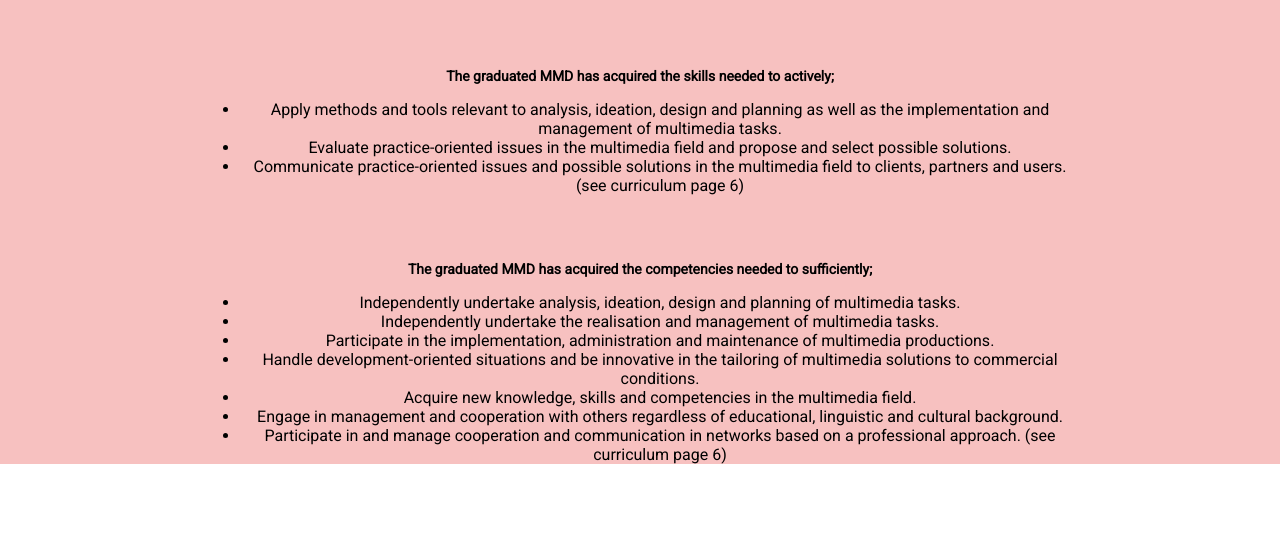
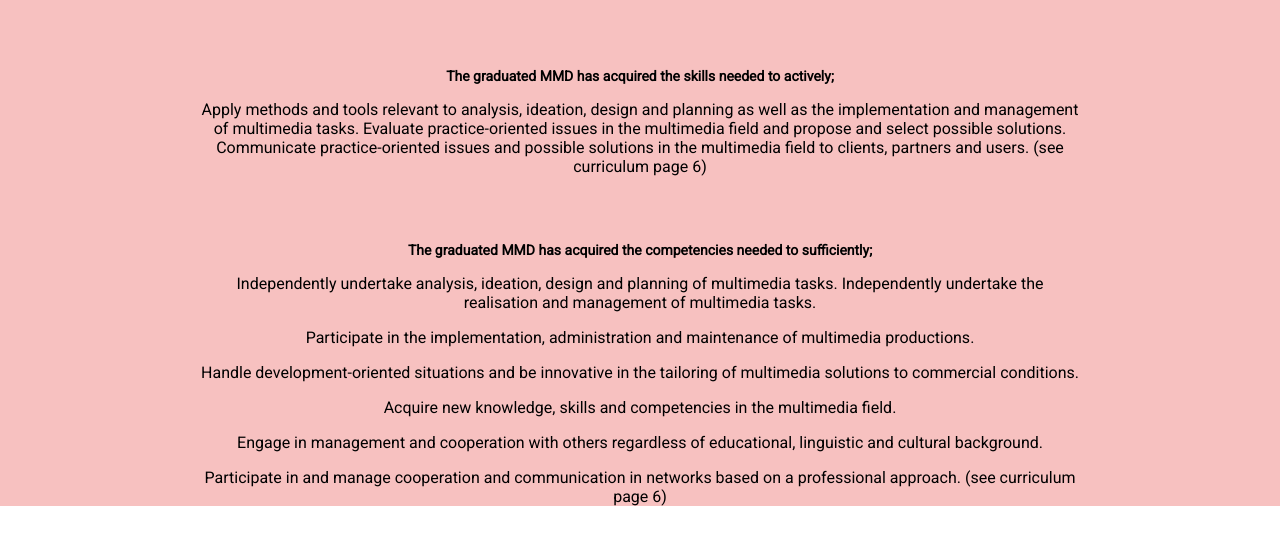
Before and after one commit to benji94p/Curriculum2, a plain HTML site: page HTMLPages/page1sub5.html in a window 1280 px wide. Shown: the part 279-824 px from the top of the page. Before the commit the page ends 800 px from the top, so only its background shows below. Drawn offline with Linux system fonts and the light colour scheme.

Commit message:
changing lists

```diff
--- a/HTMLPages/page1sub5.html
+++ b/HTMLPages/page1sub5.html
@@ -143,21 +143,28 @@
         <h1 class="header_onsite">The Skills and Competencies</h1>
         <div class="content_sub">
         <h2 class="subheader_onsite">The graduated MMD has acquired the skills needed to actively; </h2>
-            <ul>
-              <li>Apply methods and tools relevant to analysis, ideation, design and planning as well as the implementation and management of multimedia tasks. </li>
-              <li>Evaluate practice-oriented issues in the multimedia field and propose and select possible solutions. </li>
-              <li>Communicate practice-oriented issues and possible solutions in the multimedia field to clients, partners and users. (see curriculum page 6)</li>
-            </ul>
+            <p>
+            Apply methods and tools relevant to analysis, ideation, design and planning as well as the implementation and management of multimedia tasks. Evaluate practice-oriented issues in the multimedia field and propose and select possible solutions. Communicate practice-oriented issues and possible solutions in the multimedia field to clients, partners and users. (see curriculum page 6)
+            </p>
         <h2 class="subheader_onsite">The graduated MMD has acquired the competencies needed to sufficiently;</h2>
-            <ul>
-              <li>Independently undertake analysis, ideation, design and planning of multimedia tasks. </li>
-              <li>Independently undertake the realisation and management of multimedia tasks.</li>
-              <li>Participate in the implementation, administration and maintenance of multimedia productions.</li>
-                <li>Handle development-oriented situations and be innovative in the tailoring of multimedia solutions to commercial conditions.</li>
-                <li>Acquire new knowledge, skills and competencies in the multimedia field.</li>
-                <li>Engage in management and cooperation with others regardless of educational, linguistic and cultural background.</li>
-                <li>Participate in and manage cooperation and communication in networks based on a professional approach. (see curriculum page 6)</li>
-            </ul>
+            <p>
+            Independently undertake analysis, ideation, design and planning of multimedia tasks. Independently undertake the realisation and management of multimedia tasks.
+            </p>
+            <p>
+            Participate in the implementation, administration and maintenance of multimedia productions.
+            </p>
+            <p>
+            Handle development-oriented situations and be innovative in the tailoring of multimedia solutions to commercial conditions.
+            </p>
+            <p>
+            Acquire new knowledge, skills and competencies in the multimedia field.
+            </p>
+            <p>
+            Engage in management and cooperation with others regardless of educational, linguistic and cultural background.
+            </p>
+            <p>
+            Participate in and manage cooperation and communication in networks based on a professional approach. (see curriculum page 6)
+            </p>
         </div>
     <footer></footer>
     <script src="/main.js"></script>
```
Also changed, not shown: HTMLPages/page1sub2.html (+6 -8 lines), HTMLPages/page1sub3.html (+5 -1 lines), HTMLPages/page1sub4.html (+5 -3 lines).
